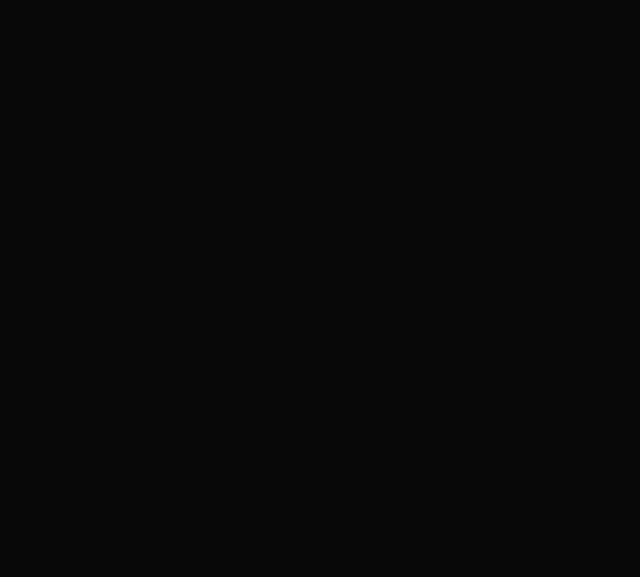
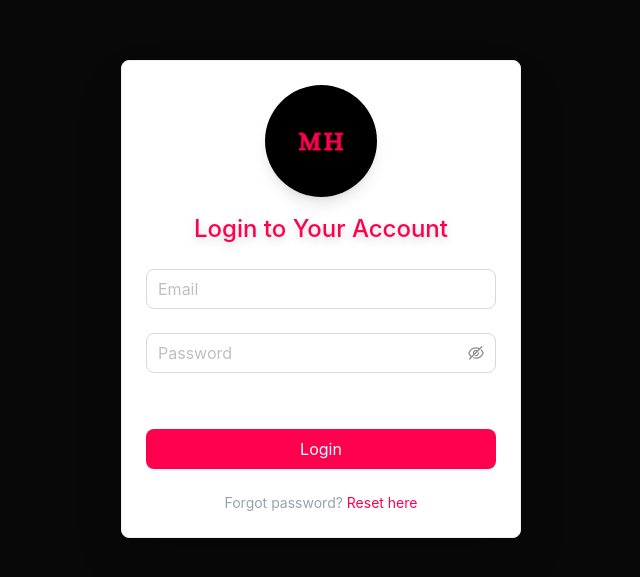
Before and after one commit to huzaifa8320/Muhammad-Huzaifa-Portfolio, a React (Vite) app: page /admin/login in a window 1280 px wide. Before the commit this address had no page. Shown: the part 101-678 px from the top of the page, without its empty margins (319-959 px from the left). Built offline with nearby package versions, Linux system fonts and the light colour scheme.

Commit message:
Fix error

```diff
--- a/src/App.jsx
+++ b/src/App.jsx
@@ -16,7 +16,7 @@
       <Routes>
         <Route path='/' element={<Home />} />
         <Route path='/admin/dashboard' element={<Admin />} />
-        <Route path='/admin/dashboard' element={<Login/>} />
+        <Route path='/admin/login' element={<Login/>} />
       </Routes>
     </BrowserRouter>
     </AuthContextProvider>
--- a/src/pages/Login.jsx
+++ b/src/pages/Login.jsx
@@ -20,7 +20,7 @@
       description: description,
       placement: "topRight",
     });
-  };
+  }
 
 
   useEffect(() => {
@@ -34,7 +34,7 @@
         }
       }
     }
-  }, [user]);
+  }, [user])
 
 
   const onFinish = async (values) => {
@@ -59,7 +59,7 @@
         }
         setLoginLoading(false)
       })
-  };
+  }
 
   return (
     <div className="flex justify-center p-8 items-center min-h-screen bg-[#080808]">
```
